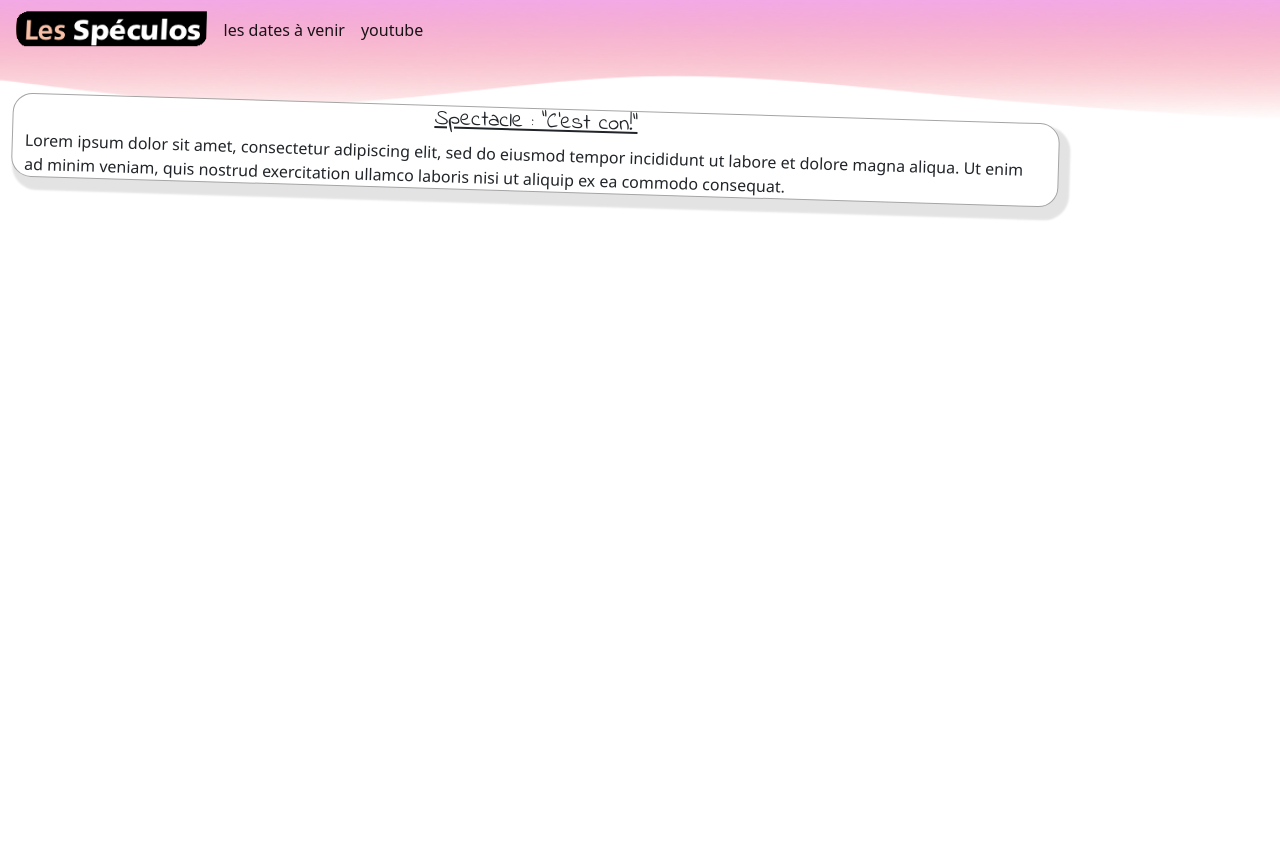
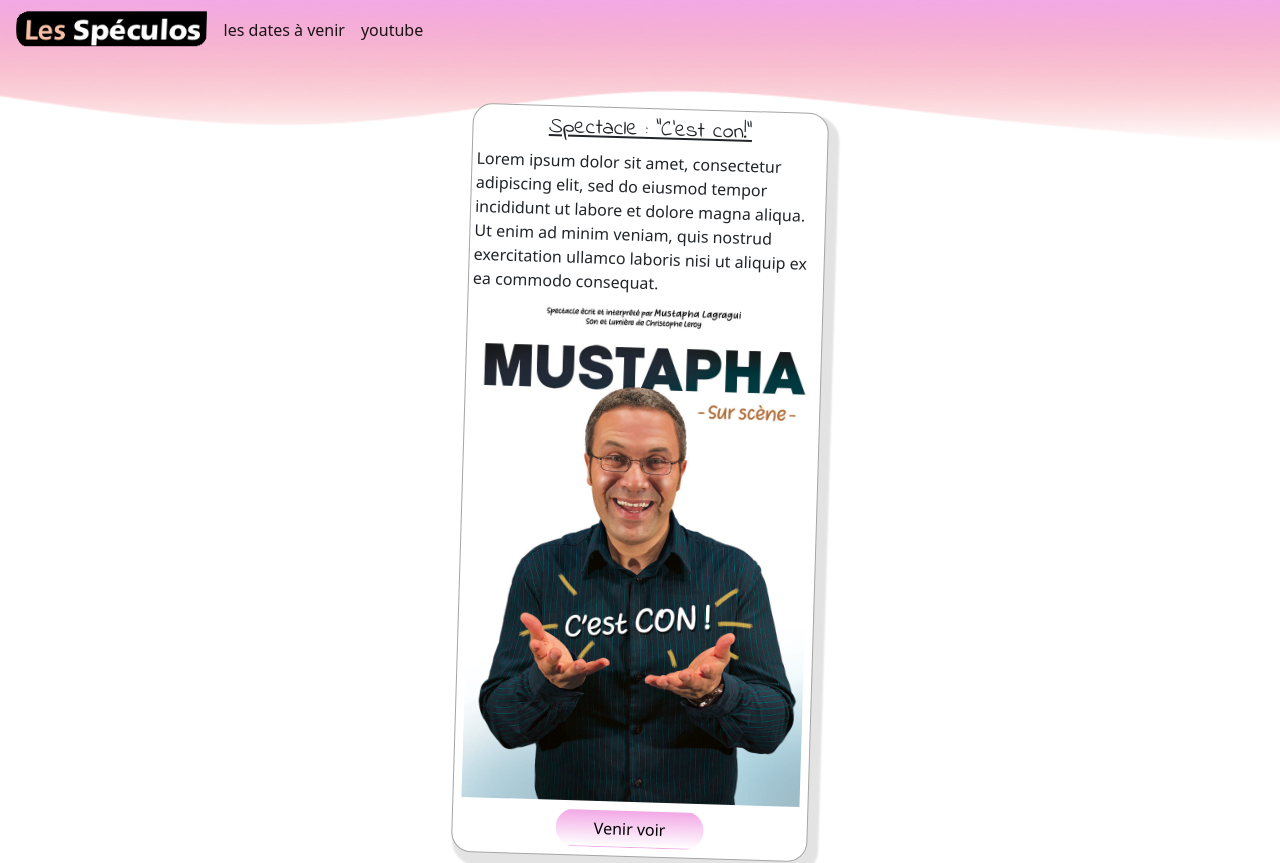
Before and after one commit to leeroynico/lesspeculos, a plain HTML site: page index.html in a window 1280 px wide. Before the commit the page ends 800 px from the top, so only its background shows below. Drawn offline with nearby package versions, Linux system fonts and the light colour scheme.

Commit message:
add style card1

```diff
--- a/index.html
+++ b/index.html
@@ -14,10 +14,10 @@
 <body>
     <!-- menu nav top -->
 <header>
-    <img src="img/Vector.png" alt="" class="img-fond-nav">
+    <img src="img/Vector.png" alt="waves" class="img-fond-nav">
     <nav class="navbar navbar-expand-lg navbar-light" id="top">
         <div class="container-fluid">
-            <a href="index.html"><img src="img/logos/logo.png" alt=""class="img-fluid"></a>
+            <a href="index.html"><img src="img/logos/logo.png" alt="logo"class="img-fluid"></a>
             <button class="navbar-toggler" type="button" data-bs-toggle="collapse" data-bs-target="#navbarSupportedContent" aria-controls="navbarSupportedContent" aria-expanded="false" aria-label="Toggle navigation">
                 <span class="navbar-toggler-icon"></span>
             </button>
@@ -34,16 +34,22 @@
     </nav>
 </header>
 
-<div class="container-fluid ">
+<div class="container">
 <!-- card 1 -->
 <!-- todo : centrer la carte  -->
-    <div class="row mt-5 mx-auto">
-        <div class="card col-10" id="carte1">
-            <div class="card-title">Spectacle : “C’est con!”</div>
-            <div class="card-text">Lorem ipsum dolor sit amet, consectetur adipiscing elit,
-                sed do eiusmod tempor incididunt ut labore et dolore magna aliqua. Ut enim
-                ad minim veniam, quis nostrud exercitation ullamco laboris nisi ut
-                aliquip ex ea commodo consequat.
+    <div class="row d-flex justify-content-center">
+        <div class="col-11 col-md-4 ">
+            <div class="card mt-5" id="carte1">
+                <div class="card-title mx-1 mt-2">Spectacle : “C’est con!”</div>
+                <div class="card-text mx-1">Lorem ipsum dolor sit amet, consectetur adipiscing elit,
+                    sed do eiusmod tempor incididunt ut labore et dolore magna aliqua. Ut enim
+                    ad minim veniam, quis nostrud exercitation ullamco laboris nisi ut
+                    aliquip ex ea commodo consequat.
+                </div>
+                <img src="img/showmus .jpg" alt="afficheshow" class="mx-2">
+                <button type="button" class="btn btn-link col-5 mx-auto my-2" id="btn">
+                    <a href="#"></a>
+                    Venir voir</button>
             </div>
         </div>
     </div>
--- a/style.css
+++ b/style.css
@@ -1,14 +1,14 @@
  /* img background for header  */
 .img-fond-nav{
     width: 100%;
-    height: 15%;
+    height: 18%;
     position: absolute;
     top: 0;
     left: 0;
 }
 
-
-#carte1 {
+/*--font global--*/
+#carte1{
     border-radius: 20px;
     border: 1px solid #A6A5A5;
     transform: matrix(1, 0.03, -0.03, 1, 0, 0);
@@ -16,7 +16,7 @@
 }
 
 
-/*--font global--*/
+/*--card title specify--*/
 .card-title{
     font-family: 'Indie Flower', cursive;
     font-size: 22px;
@@ -24,3 +24,11 @@
     text-align: center;
     text-decoration-line: underline;
 }
+
+/*--buton spec--*/
+#btn{
+    background: linear-gradient(180deg, #F2A9E6 0%, rgba(243, 97, 97, 0) 100%);
+    border-radius: 28px;
+    text-decoration: none;
+    color: black;
+}
```
Also changed, not shown: img/showmus .jpg (added).
